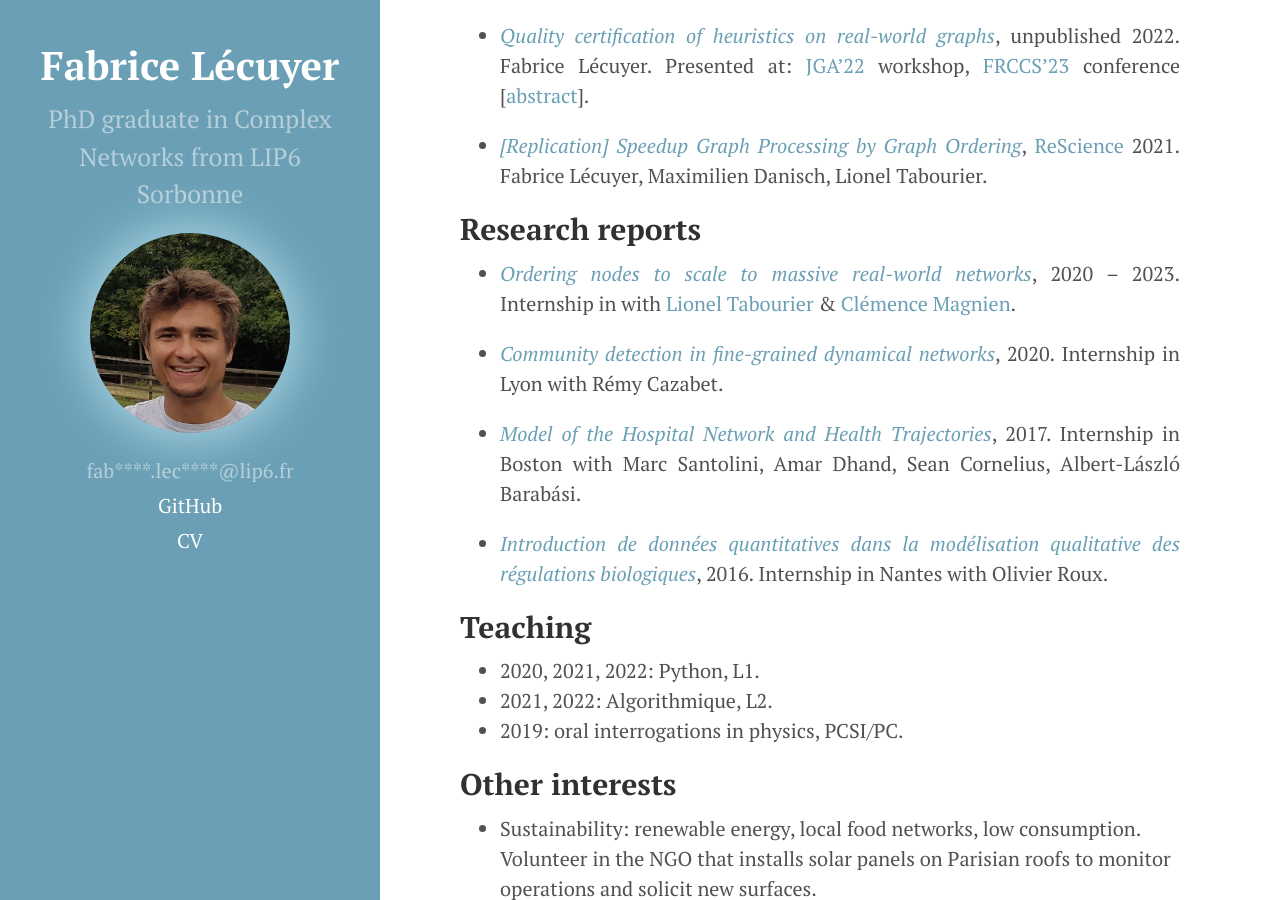
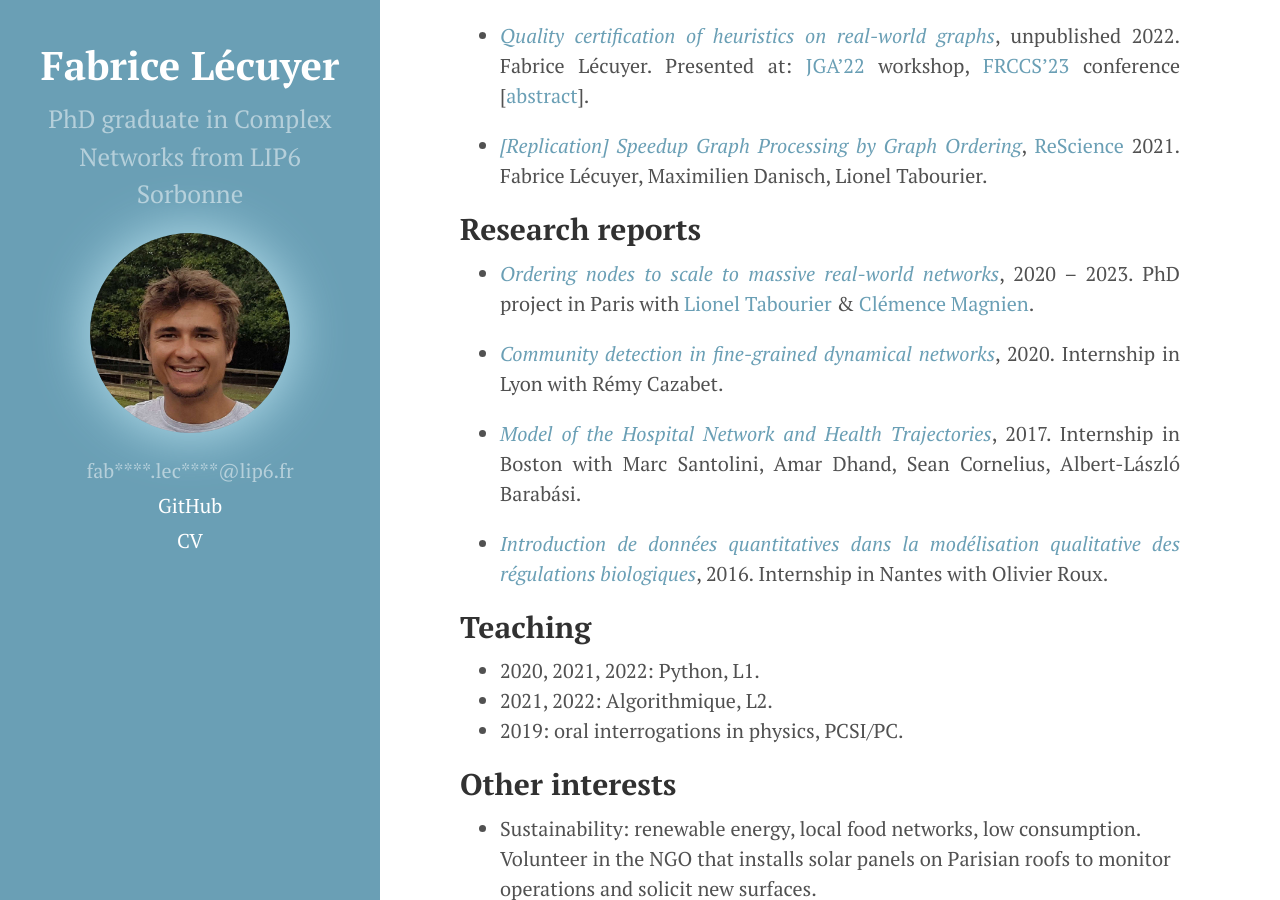
Before and after one commit to lecfab/lecfab.github.io, a Jekyll site: the page built from index.md, in a window 1280 px wide and 900 px high, scrolled down 984 px. Built offline with Jekyll 4.4.1, drawn with Linux system fonts in a browser that asks for light colours.

Commit message:
update from ./CV-generate.sh

```diff
--- a/_config.yml
+++ b/_config.yml
@@ -190,6 +190,7 @@ data:
         - title: Ordering nodes to scale to massive real-world networks
           type: PhD project
           display: False
+          location: Paris
           dates: 2020 -- 2023
           supervisors: "[Lionel Tabourier](http://lioneltabourier.fr/reseaux.html) & [Clémence Magnien](https://lip6.fr/Clemence.Magnien/)"
           link: https://fabrice.lecuyer.me/public/pdf/Lecuyer_2023_Thesis.pdf
@@ -214,6 +215,7 @@ data:
 
         - shorttitle: Dynamic community detection
           title: Community detection in fine-grained dynamical networks
+          type: Internship
           lab: Data Science Team, LIRIS
           location: Lyon
           dates: 2020
@@ -225,6 +227,7 @@ data:
             Confront them to various quality functions of the literature. Design scalable methods, test them on real and synthetic datasets.
           fr:
             shorttitle: Détection de communautés temporelles
+            type: Stage
             lab: équipe Data Science, LIRIS
             location: Lyon
             dates: 2020
@@ -237,6 +240,7 @@ data:
 
         - shorttitle: Hospital network modelling
           title: Model of the Hospital Network and Health Trajectories
+          type: Internship
           lab: Barabási lab, Northeastern
           location: Boston
           dates: 2017
@@ -248,6 +252,7 @@ data:
             or radiation, and compare them to census data. Study the correlation between social groups and specific diseases.
           fr:
             shorttitle: Modélisation d'un réseau hospitalier
+            type: Stage
             lab: Barabási lab, Northeastern University
             location: Boston
             dates: 2017
@@ -260,6 +265,7 @@ data:
                 Étudier la corrélation entre les groupes démographiques et certaines maladies.
 
         - title: Disability communication software
+          type: Master project
           lab: project with ten Master students
           location: Lyon
           dates: 2016
@@ -269,6 +275,7 @@ data:
             of expression with linguists. Involve many health professionals and participate in two hackathons.
           fr:
             title: Logiciel de communication pour l'aide au handicap
+            type: Projet de Master
             lab: avec dix élèves de Master
             location: Lyon
             dates: 2016
@@ -280,6 +287,7 @@ data:
 
         - shorttitle: Biological regulatory networks
           title: Introduction de données quantitatives dans la modélisation qualitative des régulations biologiques
+          type: Internship
           lab: Institute in Cybernetic
           location: Nantes
           dates: 2016
@@ -291,6 +299,7 @@ data:
             and inhibition, simulate the behaviour of multi-genes systems.
           fr:
             shorttitle: Réseaux de régulation biologique
+            type: Stage
             lab: Institut de Cybernétique
             location: Nantes
             dates: 2016
@@ -303,6 +312,7 @@ data:
                 Simuler le comportement d'un système impliquant plusieurs gènes.
 
         - title: Web Network Simulation
+          type: Research project
           display: False
           lab: Lycée Saint-Louis
           location: Paris
--- a/index.md
+++ b/index.md
@@ -25,7 +25,7 @@ Feel free to contact me by email!
 {% for internship in internships | where_exp: "item", "item.link != empty" %}
 {% if internship.link %}
 *  [_{{internship.title}}_]({{internship.link}}), {{internship.dates}}.
-Internship in {{internship.location}} with {{internship.supervisors}}.
+{{internship.type}} in {{internship.location}} with {{internship.supervisors}}.
 {% endif %}
 {% endfor %}
 
```
Also changed, not shown: 1 other file.
